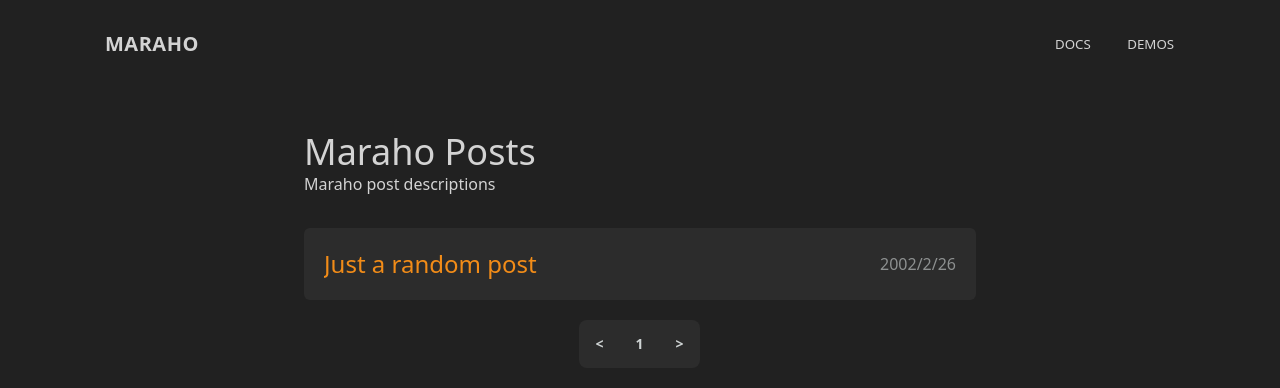
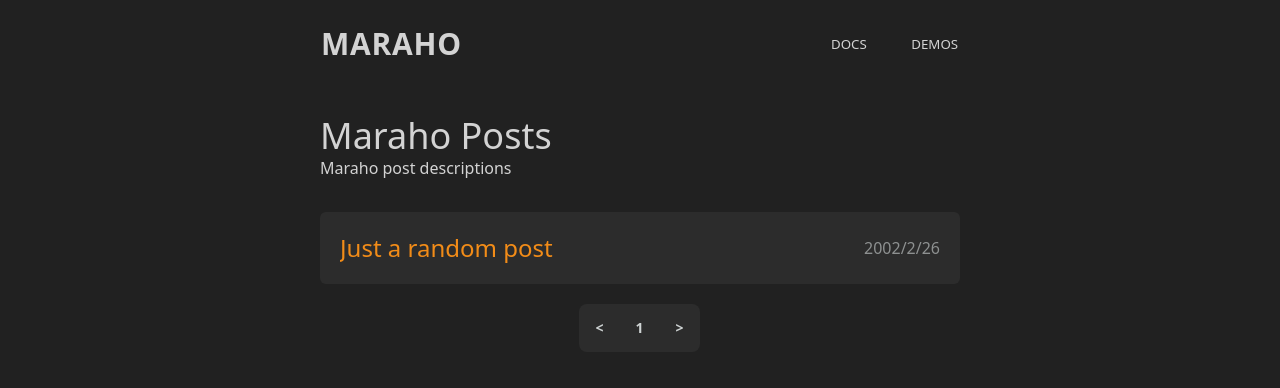
Before and after one commit to cheetosysst/maraho, a Next.js app: page /demos in a window 1280 px wide. Shown: the top 388 px of the page. Built offline with nearby package versions, Linux system fonts and the light colour scheme.

Commit message:
fix: layout change and better article list

```diff
--- a/components/main.layout.jsx
+++ b/components/main.layout.jsx
@@ -1,31 +1,14 @@
-import { useState, useEffect } from "react";
-import Link from "next/link";
-import config from "../config";
 import Navbar from "./navbar.component.jsx";
 
 export default function Layout({ children }) {
-	const [links, setLinks] = useState([]);
-
-	useEffect(() => {
-		let tempLinks = [];
-		for (let i = 0; i < config.navbar.list.length; i++) {
-			tempLinks.push(
-				<li className="uppercase" key={"SideLinks" + i}>
-					<Link href={"/" + config.navbar.list[i]}>
-						{config.navbar.list[i]}
-					</Link>
-				</li>
-			);
-		}
-		setLinks(tempLinks);
-	}, []);
-
 	return (
 		<>
-			<Navbar />
 			<div className="flex flex-row">
 				<div className="flex-grow"></div>
-				<div className="w-[90%] md:w-[80%] xl:w-[65%]">{children}</div>
+				<div className="w-[90%] md:w-[80%] xl:w-[65%]">
+					<Navbar />
+					<div className="px-4">{children}</div>
+				</div>
 				<div className="flex-grow"></div>
 			</div>
 		</>
--- a/components/navbar.component.jsx
+++ b/components/navbar.component.jsx
@@ -3,10 +3,16 @@ import Link from "next/link";
 
 export default function Navbar() {
 	return (
-		<div className="container mx-auto">
-			<div className="navbar flex md:justify-between mt-3">
-				<div className="flex-none md:hidden">
-					<div className="dropdown">
+		<div className="container">
+			<div className="navbar px-0 flex justify-between mt-3">
+				<Link
+					className="btn btn-ghost text-3xl uppercase tracking-wide"
+					href={"/"}
+				>
+					{config.name}
+				</Link>
+
+				<div className="dropdown dropdown-end md:hidden">
 					<label tabIndex={0} className="btn btn-ghost m-1">
 						<svg
 							xmlns="http://www.w3.org/2000/svg"
@@ -36,12 +42,7 @@ export default function Navbar() {
 						))}
 					</ul>
 				</div>
-				</div>
-
-				<div className="btn btn-ghost text-xl uppercase tracking-wide">
-					<Link href={"/"}>{config.name}</Link>
-				</div>
-				<div className="flex-none gap-1 md:inline hidden">
+				<div className="gap-2 md:flex hidden">
 					{config.navbar.list.map((item, index) => (
 						<li
 							className="btn btn-ghost font-medium uppercase"
--- a/pages/[category]/[article].js
+++ b/pages/[category]/[article].js
@@ -33,8 +33,7 @@ export default function article({ id, article, markdown, data }) {
 					image={`${config.url}/${config.meta.image}`}
 				/>
 			</Head>
-			<Container>
-				<main>
+			<main className="container mx-auto">
 				<article className="md:pt-10 pt-0 pb-10">
 					<Markdown markdown={markdown} />
 				</article>
@@ -61,7 +60,6 @@ export default function article({ id, article, markdown, data }) {
 					/>
 				</div>
 			</main>
-			</Container>
 		</Layout>
 	);
 }
--- a/pages/[category]/index.js
+++ b/pages/[category]/index.js
@@ -8,10 +8,8 @@ import fs from "fs";
 import path from "path";
 import Paginate from "../../components/paginate.component";
 import MetaTags from "../../components/meta.component";
-import Container from "../../components/container.component";
 
 export default function Category({ id, articles, category }) {
-	const [articleCards, setArticleCards] = useState([]);
 	const [page, setPage] = useState(1);
 	const { query } = useRouter();
 
@@ -20,7 +18,6 @@ export default function Category({ id, articles, category }) {
 		setPage(Number(query.page));
 	}, [query.page]);
 
-	useEffect(() => {
 	const articleCards = [];
 	for (
 		let i = 0 + (page - 1) * 10;
@@ -30,9 +27,9 @@ export default function Category({ id, articles, category }) {
 		if (articles[i] === undefined) break;
 		const time = new Date(articles[i].timestamp);
 		const tagList = articles[i].tags.map((data) => (
-				<div key={`tag-${articles[i].path}-${data}`} className="mr-2">
+			<span key={`tag-${articles[i].path}-${data}`} className="mr-2">
 				#{data}
-				</div>
+			</span>
 		));
 
 		articleCards.push(
@@ -45,11 +42,9 @@ export default function Category({ id, articles, category }) {
 			/>
 		);
 	}
-		setArticleCards(articleCards);
-	}, [articles, id, page]);
 
 	return (
-		<>
+		<Layout>
 			<Head>
 				<title>{`${category.name} - ${config.name}`}</title>
 				<meta name="robots" content="noindex,nofollow" />
@@ -61,13 +56,12 @@ export default function Category({ id, articles, category }) {
 					image={`${config.url}/${config.meta.image}`}
 				/>
 			</Head>
-			<Layout>
 			<main>
-					<Container className="my-4 pt-10 pb-4 select-none">
+				<div className="container mt-10 mb-8 select-none">
 					<h2 className="text-4xl">{category.name}</h2>
 					<p>{category.description}</p>
-					</Container>
-					<Container>{articleCards}</Container>
+				</div>
+				<div className="container">{articleCards}</div>
 				<Paginate
 					start={1}
 					end={articles.length / 10}
@@ -76,7 +70,6 @@ export default function Category({ id, articles, category }) {
 				/>
 			</main>
 		</Layout>
-		</>
 	);
 }
 
```
Lines whose indentation alone changed are shown as unchanged.
